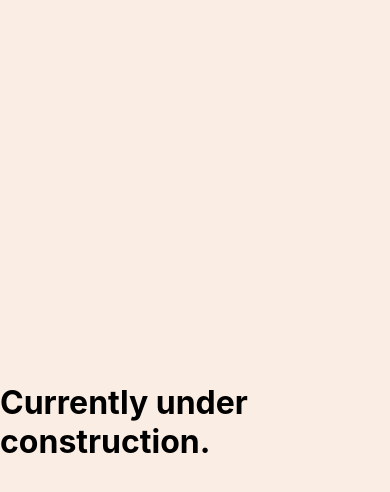
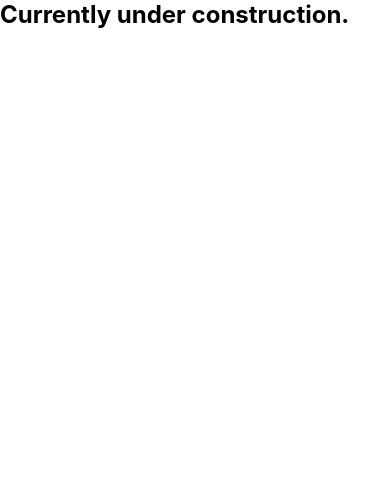
Before and after one commit to umersacirovic2006/Portfolio, a React (Vite) app: page / in a window 390 px wide. Shown: the top 492 px of the page. Built offline with nearby package versions, Linux system fonts and the light colour scheme.

Commit message:
Responsive

```diff
--- a/src/App.css
+++ b/src/App.css
@@ -4,7 +4,7 @@
   }
 }
 
-.App {
+@media only screen and (min-width: 600px) {  .App {
     background-color: #FAEDE3;
     display: flex;
     justify-content: center;
@@ -16,3 +16,4 @@
   h1 {
     font-size: 2rem;
   }
+}
```
Lines whose indentation alone changed are shown as unchanged.
